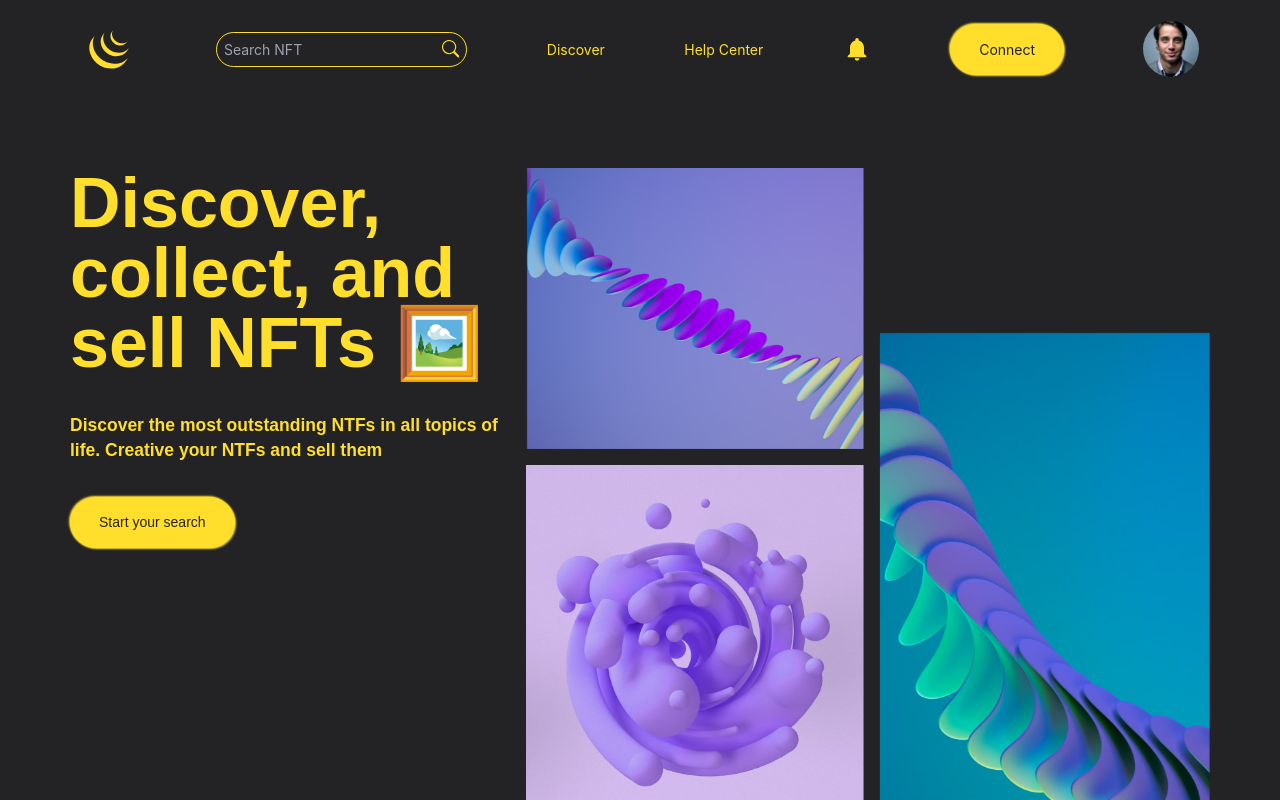
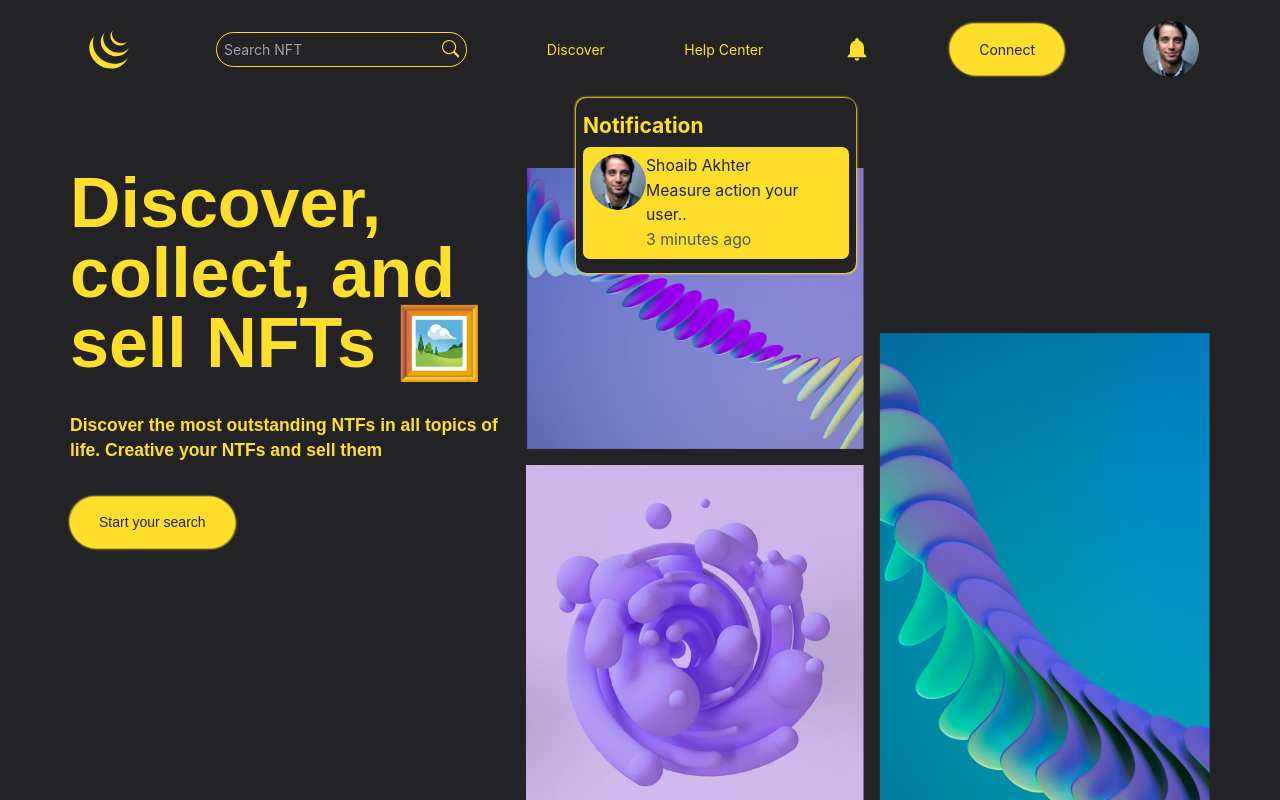
Before and after one commit to Samira-ABDI79/NFT-Marketplace, a Next.js app: page / in a window 1280 px wide. Both pictures are taken after a click on the icon 856 px from the left and 49 px from the top of the page. Shown: the top 800 px of the page. Built offline with nearby package versions, Linux system fonts and the light colour scheme.

Commit message:
feat (UI) : add AcountMenu

```diff
--- /dev/null
+++ b/components/UI/AcountMenu.tsx
@@ -0,0 +1,38 @@
+function AcountMenu(){
+    return(
+        <>
+         <div
+        className="absolute lg:left-[70%] md:left-[52%] left-[20%] boxShadow  py-4 px-2 text-lg  w-[20rem] rounded-xl flex flex-col bg-shadowLight" >
+         <div className="flex justify-between items-center px-6 mt-6">
+          <img alt="Profile" src="/assets/user-1.png" className="lg:mr-0 mr-8 w-16 h-16 rounded-full" ></img>
+         <h1 className="text-xl font-bold mb-2 ">Shoaib Bhai</h1>
+         </div>
+         <div className="mt-6">
+         <a className="hover:bg-icons  hover:text-shadowLight DiscoverItem w-full rounded-md flex justify-between">
+         <svg stroke="currentColor" fill="currentColor" stroke-width="0" viewBox="0 0 512 512" height="1em" width="1em" xmlns="http://www.w3.org/2000/svg"><path d="M256 288c79.5 0 144-64.5 144-144S335.5 0 256 0 112 64.5 112 144s64.5 144 144 144zm128 32h-55.1c-22.2 10.2-46.9 16-72.9 16s-50.6-5.8-72.9-16H128C57.3 320 0 377.3 0 448v16c0 26.5 21.5 48 48 48h416c26.5 0 48-21.5 48-48v-16c0-70.7-57.3-128-128-128z"></path></svg>
+                <p> My Profile</p>
+                </a>
+        <a className="hover:bg-icons  hover:text-shadowLight DiscoverItem w-full rounded-md flex justify-between">
+                <svg stroke="currentColor" fill="currentColor" stroke-width="0" viewBox="0 0 512 512" height="1em" width="1em" xmlns="http://www.w3.org/2000/svg"><path d="M464 64H48C21.49 64 0 85.49 0 112v288c0 26.51 21.49 48 48 48h416c26.51 0 48-21.49 48-48V112c0-26.51-21.49-48-48-48zm-6 336H54a6 6 0 0 1-6-6V118a6 6 0 0 1 6-6h404a6 6 0 0 1 6 6v276a6 6 0 0 1-6 6zM128 152c-22.091 0-40 17.909-40 40s17.909 40 40 40 40-17.909 40-40-17.909-40-40-40zM96 352h320v-80l-87.515-87.515c-4.686-4.686-12.284-4.686-16.971 0L192 304l-39.515-39.515c-4.686-4.686-12.284-4.686-16.971 0L96 304v48z"></path></svg>
+                <p> My My Items</p>
+                </a>
+        <a className="hover:bg-icons  hover:text-shadowLight DiscoverItem w-full rounded-md flex justify-between">
+       <svg stroke="currentColor" fill="currentColor" stroke-width="0" viewBox="0 0 640 512" height="1em" width="1em" xmlns="http://www.w3.org/2000/svg"><path d="M224 256c70.7 0 128-57.3 128-128S294.7 0 224 0 96 57.3 96 128s57.3 128 128 128zm89.6 32h-16.7c-22.2 10.2-46.9 16-72.9 16s-50.6-5.8-72.9-16h-16.7C60.2 288 0 348.2 0 422.4V464c0 26.5 21.5 48 48 48h274.9c-2.4-6.8-3.4-14-2.6-21.3l6.8-60.9 1.2-11.1 7.9-7.9 77.3-77.3c-24.5-27.7-60-45.5-99.9-45.5zm45.3 145.3l-6.8 61c-1.1 10.2 7.5 18.8 17.6 17.6l60.9-6.8 137.9-137.9-71.7-71.7-137.9 137.8zM633 268.9L595.1 231c-9.3-9.3-24.5-9.3-33.8 0l-37.8 37.8-4.1 4.1 71.8 71.7 41.8-41.8c9.3-9.4 9.3-24.5 0-33.9z"></path></svg>
+        <p> Edit Profile</p>
+        </a>
+        <a className="hover:bg-icons  hover:text-shadowLight DiscoverItem w-full rounded-md flex justify-between">
+       <svg stroke="currentColor" fill="currentColor" stroke-width="0" viewBox="0 0 24 24" height="1em" width="1em" xmlns="http://www.w3.org/2000/svg"><path fill="none" d="M0 0h24v24H0z"></path><path d="M19 3H5c-1.1 0-2 .9-2 2v14c0 1.1.9 2 2 2h14c1.1 0 2-.9 2-2V5c0-1.1-.9-2-2-2zm-6.99 15c-.7 0-1.26-.56-1.26-1.26 0-.71.56-1.25 1.26-1.25.71 0 1.25.54 1.25 1.25-.01.69-.54 1.26-1.25 1.26zm3.01-7.4c-.76 1.11-1.48 1.46-1.87 2.17-.16.29-.22.48-.22 1.41h-1.82c0-.49-.08-1.29.31-1.98.49-.87 1.42-1.39 1.96-2.16.57-.81.25-2.33-1.37-2.33-1.06 0-1.58.8-1.8 1.48l-1.65-.7C9.01 7.15 10.22 6 11.99 6c1.48 0 2.49.67 3.01 1.52.44.72.7 2.07.02 3.08z"></path></svg>
+        <p>Help</p>
+        </a>
+        <a className="hover:bg-icons  hover:text-shadowLight DiscoverItem w-full rounded-md flex justify-between">
+       <svg stroke="currentColor" fill="none" stroke-width="2" viewBox="0 0 24 24" stroke-linecap="round" stroke-linejoin="round" height="1em" width="1em" xmlns="http://www.w3.org/2000/svg"><desc></desc><path stroke="none" d="M0 0h24v24H0z" fill="none"></path><path d="M4 17v2a2 2 0 0 0 2 2h12a2 2 0 0 0 2 -2v-2"></path><polyline points="7 11 12 16 17 11"></polyline><line x1="12" y1="4" x2="12" y2="16"></line></svg>
+        <p>About Us</p>
+        </a>
+         </div>
+          </div>
+
+        </>
+
+    )
+}
+export default AcountMenu;
--- a/components/UI/Navbar.tsx
+++ b/components/UI/Navbar.tsx
@@ -1,7 +1,7 @@
 import { useState } from "react";
 import Link from "next/link";
 
-
+import AcountMenu from "./AcountMenu";
 export const HelpCenterMenu=[
   {
     name:"About",
@@ -60,6 +60,10 @@ export const Discovermenu = [
 const Navbar = () => {
   const [Helpopen, setHelpOpen] = useState(false);
   const [Discover, setDiscover] = useState(false);
+  const [Alert, setAlert] = useState(false);
+  const [acountMenu, setAcountMenut] = useState(false);
+
+
 
 
 
@@ -90,16 +94,49 @@ const Navbar = () => {
           }}>
         Help Center</button>
         <div>
-        <svg stroke="currentColor" fill="currentColor" stroke-width="0" viewBox="0 0 24 24" className="w-8 h-8"  xmlns="http://www.w3.org/2000/svg"><path d="M12 22c1.1 0 2-.9 2-2h-4a2 2 0 002 2zm6-6v-5c0-3.07-1.64-5.64-4.5-6.32V4c0-.83-.67-1.5-1.5-1.5s-1.5.67-1.5 1.5v.68C7.63 5.36 6 7.92 6 11v5l-2 2v1h16v-1l-2-2z"></path></svg>
+        <svg onClick={()=>setAlert(true)} stroke="currentColor" fill="currentColor" stroke-width="0" viewBox="0 0 24 24" className="w-8 h-8"  xmlns="http://www.w3.org/2000/svg"><path d="M12 22c1.1 0 2-.9 2-2h-4a2 2 0 002 2zm6-6v-5c0-3.07-1.64-5.64-4.5-6.32V4c0-.83-.67-1.5-1.5-1.5s-1.5.67-1.5 1.5v.68C7.63 5.36 6 7.92 6 11v5l-2 2v1h16v-1l-2-2z"></path></svg>
         </div>
         <Link href="/ContactUs">
        <button className="lg:inline-block hidden ButtonQHarr rounded-full shadow-icons border-icons px-8 py-4 border   hover:bg-shadowLight bg-icons text-shadowLight hover:text-icons " > Connect</button>
         </Link>
-        <Link href="/AccountSetting">
+
+       <img
+       onClick={()=>setAcountMenut(true)}
+       alt="Profile" src="/assets/user-1.png" className="lg:mr-0 mr-8 w-16 h-16 rounded-full" ></img>
+
+
+        </div>
+        {acountMenu ?
+        <div>
+     <svg
+      onClick={()=>setAcountMenut(false)}
+      className="w-8 h-8 absolute lg:left-[88%]  mt-2 md:left-[84%] left-[72%] z-50"
+     xmlns="http://www.w3.org/2000/svg"
+                fill="none"
+                viewBox="0 0 24 24"
+                strokeWidth={1.5}
+                stroke="currentColor" ><path strokeLinecap="round"strokeLinejoin="round" d="M6 18L18 6M6 6l12 12" /></svg>
+          <AcountMenu />
+          </div>
+         :
+        <></>
+        }
+        {Alert ?
+        <div
+        onClick={()=>setAlert(false)}
+        id="notificationBox" className="absolute lg:left-[45%] left-[20%] boxShadow  py-4 px-2 text-lg  w-[20rem] rounded-xl flex flex-col bg-shadowLight" >
+          <h1 className="text-2xl font-bold mb-2 ">Notification</h1>
+          <div className="bg-icons text-shadowLight flex justify-between p-2 rounded-lg">
        <img alt="Profile" src="/assets/user-1.png" className="lg:mr-0 mr-8 w-16 h-16 rounded-full" ></img>
-
-        </Link>
-        </div>
+<div>
+  <p>Shoaib Akhter</p>
+  <p>Measure action your user..</p>
+  <p className="text-bgShadowDark">3 minutes ago</p>
+</div>
+          </div>
+          </div> :
+        <></>
+        }
         {Discover ?
         <ul className="boxShadow absolute left-[40%] top-[12%] py-4 px-2 text-lg  w-[15rem] rounded-xl flex flex-col bg-shadowLight" >
             {Discovermenu.map(({ name, to }, index) => (
```
Also changed, not shown: components/TopListCreators/index.tsx (+4 -4 lines).
